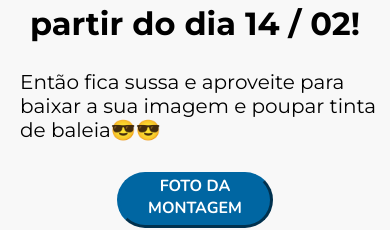
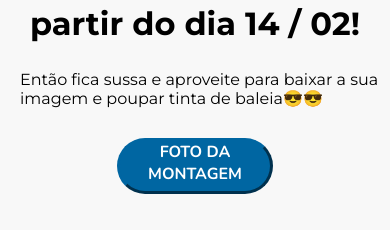
Before and after one commit to GioGardinali/Ono-2023, a React (Create React App) app: page / in a window 390 px wide. Shown: the part 743-973 px from the top of the page. Built offline with nearby package versions, Linux system fonts and the light colour scheme.

Commit message:
Update App.css

```diff
--- a/src/App.css
+++ b/src/App.css
@@ -112,7 +112,7 @@ footer {
     .titulo {
         font-size: 36px;
     }
-    #titulo_desculpa1, titulo_desculpa2, texto_previsao {
+    #titulo_desculpa1, #titulo_desculpa2, #texto_previsao {
         font-size: 16px;
     }
 
```
